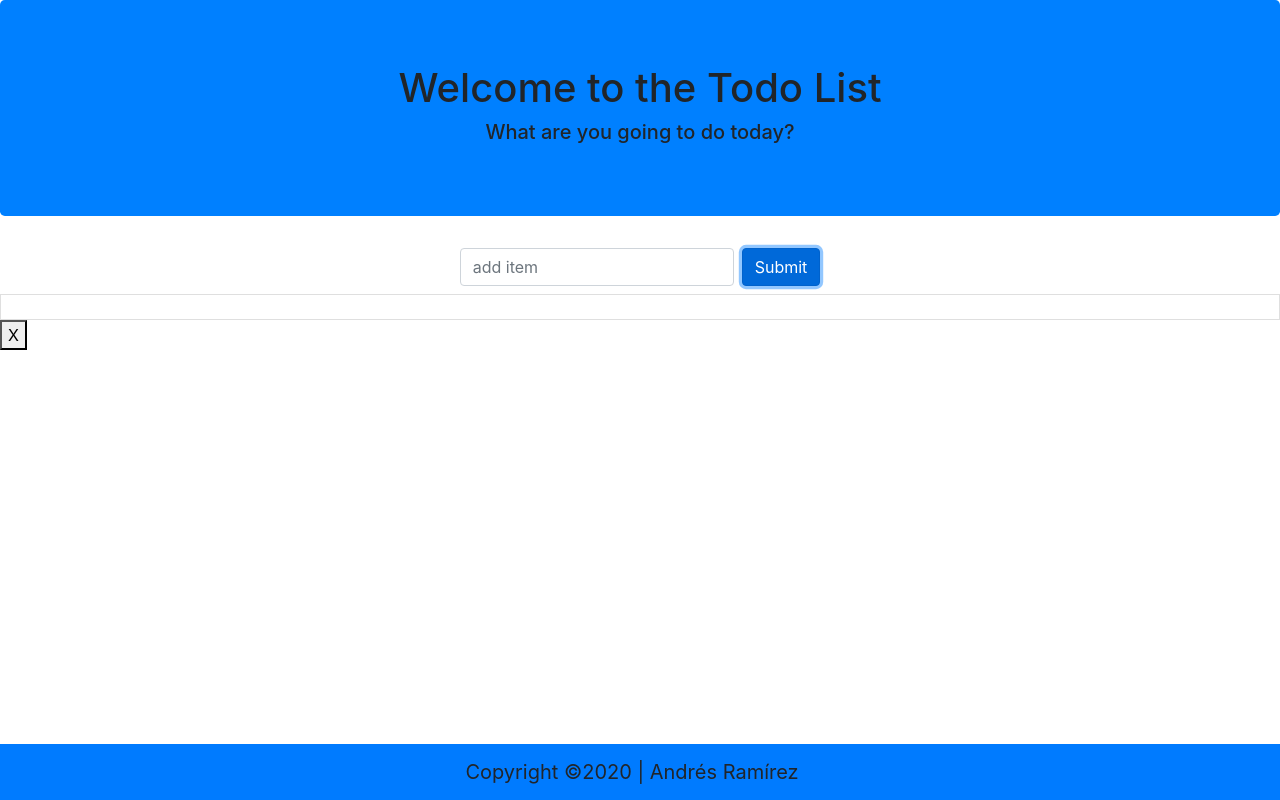
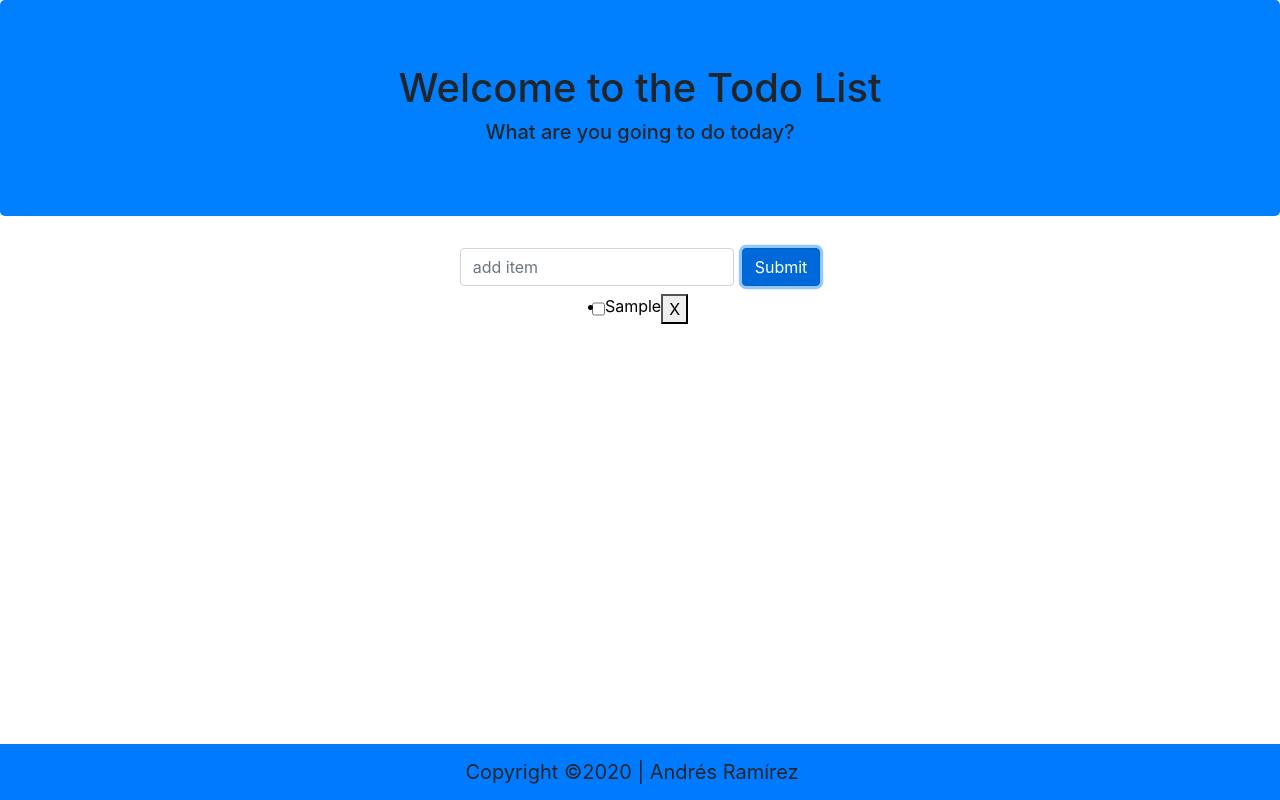
Before and after one commit to ARam2142/Todo-List, a React (Create React App) app: page / in a window 1280 px wide. Both pictures are taken after typing "Sample" into the empty fields and a click on the button "Submit". Built offline with nearby package versions, Linux system fonts and the light colour scheme.

Commit message:
remove and completed functions plugged

```diff
--- a/src/components/TodoForm.js
+++ b/src/components/TodoForm.js
@@ -1,30 +1,31 @@
-import React, { useState, useEffect } from "react";
-import { v4 as uuidv4 } from 'uuid';
+import React, { useState } from "react";
+import { v4 as uuidv4 } from 'uuid';// generates new Id for you
 
 function TodoForm({addTodo}) {
     //set up state for todoform since this userinput will change
-    const [todo, setTodos] = useState({
-        id: 0,
-        text: "",
-        status: false,
-    })
+    const [todo, setTodo] = useState({
+        id: "",
+        task: "",
+        completed: false
+    });
+
     //handles input when user types into the input field
-    function handleInputChange(e) {
-        setTodos({...todo, text: e.target.value });
+    function handleInputChange(e) {//takes in event as parameter
+        setTodo({ ...todo, task: e.target.value });//e.target.value contains new input from user
+        //passes in a new object with the old todo property spread onto
+        //it and then update task with then new value
+        //from the events target value
     }
 
-    //what the component should render on screen
-    useEffect(() => {
-        console.log(todo.text)
-        //addToList();
-    });
+
 
     //handles input submitted
     function addToList(e) {
-        e.preventDefault();
-        if (todo.text.trim()) {
-            addTodo({ ...todo, id: uuidv4() });
-            setTodos({ ...todo, text: "" });
+        e.preventDefault(); // prevents browser from refreshing
+        if (todo.task.trim()) {//removes white space on both sides if todo.task is not empty
+            addTodo({ ...todo, id: uuidv4() });//calls addTodo, passes in todo prop with updated Id
+            //resets task input
+            setTodo({ ...todo, task: "" });//calls setTodo, passes todo spread on to it with task with empty string
         }
     }
 
@@ -34,12 +35,11 @@ function TodoForm({addTodo}) {
         >
             <input
                 type="text"
-                name="value"
+                name="task"
+                value={todo.task}//this will be updated everytime input change is called
+                onChange={handleInputChange}//this will fire everytime input value changes
                 className="form-control mb-2 mr-sm-2"
-                id="inlineFormInputName2"
                 placeholder="add item"
-                value={todo.text}
-                onChange={handleInputChange}
             >
             </input>
             <button type="submit" className="btn btn-primary mb-2">Submit</button>
--- a/src/components/TodoItem.js
+++ b/src/components/TodoItem.js
@@ -1,11 +1,23 @@
 import React from 'react'
-//import TodoForm from "./components/TodoForm";
 
-function TodoItem({ todo }) {
+function TodoItem({ todo, toggleComplete, removeTodoItem }) {
+
+    function handleCheckBoxClick() {
+        toggleComplete(todo.id);
+    }
+    function handleRemoveClick() {
+        removeTodoItem(todo.id)
+    }
     return (
-        <div>
-            <li className="list-group-item">{todo.text}</li>
-            <button>X</button>
+        <div style={{ display: "flex" }}>
+            <input type="checkbox" onClick={handleCheckBoxClick} />
+            <li style={{
+                color: "black",
+                textDecoration: todo.completed ? "line-through" : null
+            }}
+            >{todo.task}
+            </li>
+            <button onClick={handleRemoveClick}>X</button>
         </div>
     );
 }
--- a/src/components/TodoList.js
+++ b/src/components/TodoList.js
@@ -1,15 +1,22 @@
 import React from 'react';
-//import TodoForm from "./components/TodoForm";
 import TodoItem from "./TodoItem";
 
-function TodoList({ todos }) {
-   const listItems = todos.map((todo) =>
-        <TodoItem key={todo.id} todo={todos} />
+//props todos toggleComplete and removeTodoItem passed from App component
+function TodoList({ todos, toggleComplete, removeTodoItem }) {
+    const listItems = todos.map((todo) =>
+        <TodoItem
+            key={todo.id}
+            todo={todo}
+            toggleComplete={toggleComplete}
+            removeTodoItem={removeTodoItem}
+        />
     );
     return (
-        <ul className="list-group">
-            {listItems}
-        </ul>
+        <div className="form-inline justify-content-center">
+            <ul className="list-group" style={{ display: "flex" }}>
+                {listItems}
+            </ul>
+        </div>
     );
 }
 export default TodoList;
```
